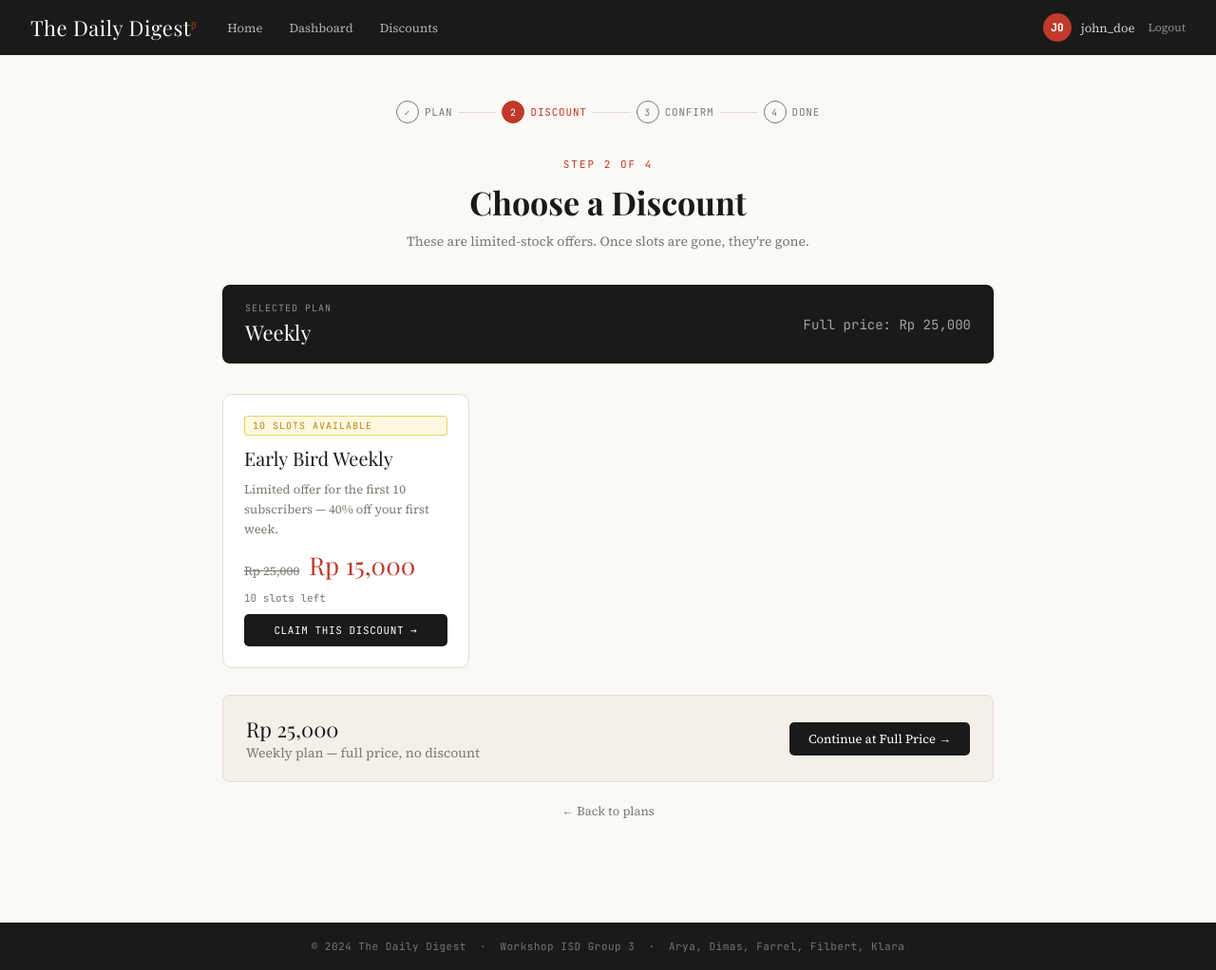
After one commit to farrelta/wrpl-project, a Flask app: page /subscribe/Weekly in a window 1280 px wide. The commit adds this page. Shown: the whole page at 95% size. Run offline with Flask 3, Linux system fonts and the light colour scheme; a user stored in the database is signed in; data comes from the database, SQL or seed files in the repository; both versions use the stored data as it was after the commit.

Commit message:
Payment Update

```diff
--- a/app.py
+++ b/app.py
@@ -93,6 +93,68 @@ def ensure_article_image_setup():
         if "image_url" not in column_names:
             conn.execute("ALTER TABLE articles ADD COLUMN image_url TEXT")
             conn.commit()
+
+
+def ensure_discount_tables():
+    with get_db_connection() as conn:
+        conn.executescript("""
+        CREATE TABLE IF NOT EXISTS discounts (
+            id INTEGER PRIMARY KEY AUTOINCREMENT,
+            name TEXT NOT NULL,
+            plan TEXT NOT NULL CHECK(plan IN ('Weekly','Monthly','Annual')),
+            original_price INTEGER NOT NULL,
+            discounted_price INTEGER NOT NULL,
+            stock INTEGER NOT NULL DEFAULT 0,
+            description TEXT,
+            created_at TEXT NOT NULL DEFAULT (datetime('now'))
+        );
+        CREATE TABLE IF NOT EXISTS discount_redemptions (
+            id INTEGER PRIMARY KEY AUTOINCREMENT,
+            user_id INTEGER NOT NULL,
+            discount_id INTEGER NOT NULL,
+            redeemed_at TEXT NOT NULL DEFAULT (datetime('now')),
+            FOREIGN KEY (user_id) REFERENCES users(id) ON DELETE CASCADE,
+            FOREIGN KEY (discount_id) REFERENCES discounts(id) ON DELETE CASCADE
+        );
+        CREATE TABLE IF NOT EXISTS subscriptions (
+            id INTEGER PRIMARY KEY AUTOINCREMENT,
+            user_id INTEGER NOT NULL UNIQUE,
+            plan TEXT NOT NULL,
+            discount_id INTEGER,
+            price_paid INTEGER NOT NULL,
+            started_at TEXT NOT NULL DEFAULT (datetime('now')),
+            FOREIGN KEY (user_id) REFERENCES users(id) ON DELETE CASCADE,
+            FOREIGN KEY (discount_id) REFERENCES discounts(id)
+        );
+        """)
+        conn.commit()
+
+
+def get_all_discounts():
+    with get_db_connection() as conn:
+        rows = conn.execute("SELECT * FROM discounts ORDER BY id").fetchall()
+    return [dict(r) for r in rows]
+
+
+def get_discount(discount_id):
+    with get_db_connection() as conn:
+        row = conn.execute("SELECT * FROM discounts WHERE id = ?", (discount_id,)).fetchone()
+    return dict(row) if row else None
+
+
+def get_discount_redemptions():
+    with get_db_connection() as conn:
+        rows = conn.execute("""
+            SELECT dr.id, dr.redeemed_at, u.username, d.name AS discount_name, d.plan
+            FROM discount_redemptions dr
+            JOIN users u ON u.id = dr.user_id
+            JOIN discounts d ON d.id = dr.discount_id
+            ORDER BY dr.id DESC
+        """).fetchall()
+    return [dict(r) for r in rows]
+
+
+PLAN_PRICES = {"Free": 0, "Weekly": 25000, "Monthly": 50000, "Annual": 450000}
 
 
 def get_user(user_id):
@@ -455,6 +517,186 @@ def pricing():
     return render_template("pricing.html", plans=plans, user=current_user())
 
 
+@app.route("/subscribe/<plan>")
+def subscribe_plan(plan):
+    """Step 2: user chose a plan, show available discounts for that plan."""
+    user = current_user()
+    if not user:
+        return redirect(url_for("login"))
+    if plan not in ("Weekly", "Monthly", "Annual"):
+        return redirect(url_for("pricing"))
+    discounts = get_all_discounts()
+    plan_discounts = [d for d in discounts if d["plan"] == plan]
+    plan_price = PLAN_PRICES[plan]
+    return render_template(
+        "subscribe_discounts.html",
+        plan=plan,
+        plan_price=plan_price,
+        discounts=plan_discounts,
+        user=user,
+    )
+
+
+@app.route("/subscribe/confirm", methods=["GET", "POST"])
+def subscribe_confirm():
+    """Step 3: confirm order (with or without discount)."""
+    user = current_user()
+    if not user:
+        return redirect(url_for("login"))
+    if request.method == "POST":
+        plan = request.form.get("plan")
+        discount_id = request.form.get("discount_id") or None
+    else:
+        plan = request.args.get("plan")
+        discount_id = request.args.get("discount_id") or None
+    if plan not in ("Weekly", "Monthly", "Annual"):
+        return redirect(url_for("pricing"))
+    discount = get_discount(int(discount_id)) if discount_id else None
+    plan_price = PLAN_PRICES[plan]
+    final_price = discount["discounted_price"] if discount else plan_price
+    return render_template(
+        "subscribe_confirm.html",
+        plan=plan,
+        plan_price=plan_price,
+        discount=discount,
+        final_price=final_price,
+        user=user,
+    )
+
+
+@app.route("/subscribe/checkout", methods=["POST"])
+def subscribe_checkout():
+    """Step 4: commit purchase to DB."""
+    user = current_user()
+    if not user:
+        return redirect(url_for("login"))
+    plan = request.form.get("plan")
+    discount_id = request.form.get("discount_id") or None
+    if plan not in ("Weekly", "Monthly", "Annual"):
+        return redirect(url_for("pricing"))
+    plan_price = PLAN_PRICES[plan]
+    final_price = plan_price
+    discount = None
+    error = None
+    if discount_id:
+        discount = get_discount(int(discount_id))
+        if not discount:
+            error = "Discount not found."
+        elif discount["stock"] <= 0:
+            error = "Sorry, this discount is sold out."
+        elif discount["plan"] != plan:
+            error = "Discount does not apply to this plan."
+    if error:
+        return render_template("subscribe_error.html", error=error, user=user)
+    if discount:
+        final_price = discount["discounted_price"]
+    with get_db_connection() as conn:
+        # Atomically decrement stock & insert redemption
+        if discount:
+            updated = conn.execute(
+                "UPDATE discounts SET stock = stock - 1 WHERE id = ? AND stock > 0",
+                (discount["id"],),
+            ).rowcount
+            if updated == 0:
+                conn.rollback()
+                return render_template(
+                    "subscribe_error.html",
+                    error="Discount just sold out. Please try another.",
+                    user=user,
+                )
+            conn.execute(
+                "INSERT INTO discount_redemptions (user_id, discount_id, redeemed_at) VALUES (?, ?, ?)",
+                (user["id"], discount["id"], datetime.now().strftime("%Y-%m-%d %H:%M:%S")),
+            )
+        conn.execute(
+            """INSERT INTO subscriptions (user_id, plan, discount_id, price_paid, started_at)
+               VALUES (?, ?, ?, ?, ?)
+               ON CONFLICT(user_id) DO UPDATE SET
+                 plan=excluded.plan,
+                 discount_id=excluded.discount_id,
+                 price_paid=excluded.price_paid,
+                 started_at=excluded.started_at""",
+            (user["id"], plan, discount["id"] if discount else None, final_price,
+             datetime.now().strftime("%Y-%m-%d %H:%M:%S")),
+        )
+        conn.execute("UPDATE users SET premium = 1 WHERE id = ?", (user["id"],))
+        conn.commit()
+    session["user_id"] = user["id"]  # refresh session
+    return redirect(url_for("subscribe_success", plan=plan))
+
+
+@app.route("/subscribe/success")
+def subscribe_success():
+    user = current_user()
+    plan = request.args.get("plan", "Premium")
+    return render_template("subscribe_success.html", plan=plan, user=user)
+
+
+# ── Admin: Discount CRUD ───────────────────────────────────────────────────────
+
+@app.route("/dashboard/discounts")
+def admin_discounts():
+    user = current_user()
+    if not user or not user.get("is_admin"):
+        return redirect(url_for("index"))
+    discounts = get_all_discounts()
+    redemptions = get_discount_redemptions()
+    return render_template(
+        "admin_discounts.html",
+        discounts=discounts,
+        redemptions=redemptions,
+        user=user,
+    )
+
+
+@app.route("/dashboard/discounts/new", methods=["POST"])
+def admin_discount_create():
+    user = current_user()
+    if not user or not user.get("is_admin"):
+        return redirect(url_for("index"))
+    name = request.form.get("name", "").strip()
+    plan = request.form.get("plan", "").strip()
+    original_price = int(request.form.get("original_price", 0))
+    discounted_price = int(request.form.get("discounted_price", 0))
+    stock = int(request.form.get("stock", 0))
+    description = request.form.get("description", "").strip()
+    with get_db_connection() as conn:
+        conn.execute(
+            """INSERT INTO discounts (name, plan, original_price, discounted_price, stock, description, created_at)
+               VALUES (?, ?, ?, ?, ?, ?, ?)""",
+            (name, plan, original_price, discounted_price, stock, description,
+             datetime.now().strftime("%Y-%m-%d %H:%M:%S")),
+        )
+        conn.commit()
+    return redirect(url_for("admin_discounts", msg="created"))
+
+
+@app.route("/dashboard/discounts/<int:discount_id>/restock", methods=["POST"])
+def admin_discount_restock(discount_id):
+    user = current_user()
+    if not user or not user.get("is_admin"):
+        return redirect(url_for("index"))
+    add_stock = int(request.form.get("add_stock", 0))
+    with get_db_connection() as conn:
+        conn.execute(
+            "UPDATE discounts SET stock = stock + ? WHERE id = ?",
+            (add_stock, discount_id),
+        )
+        conn.commit()
+    return redirect(url_for("admin_discounts", msg="restocked"))
+
+
+@app.route("/dashboard/discounts/<int:discount_id>/delete", methods=["POST"])
+def admin_discount_delete(discount_id):
+    user = current_user()
+    if not user or not user.get("is_admin"):
+        return redirect(url_for("index"))
+    with get_db_connection() as conn:
+        conn.execute("DELETE FROM discounts WHERE id = ?", (discount_id,))
+        conn.commit()
+    return redirect(url_for("admin_discounts", msg="deleted"))
+
+
 @app.route("/login", methods=["GET", "POST"])
 def login():
     error = None
@@ -669,6 +911,7 @@ init_db_if_needed()
 ensure_user_admin_setup()
 ensure_article_author_setup()
 ensure_article_image_setup()
+ensure_discount_tables()
 
 
 if __name__ == "__main__":
--- a/templates/base.html
+++ b/templates/base.html
@@ -39,6 +39,9 @@ nav{background:var(--nav);color:#fff;padding:0 32px;display:flex;align-items:cen
 .btn-outline.active{border-color:var(--accent);color:var(--accent);}
 /* FOOTER */
 footer{background:var(--nav);color:rgba(255,255,255,0.4);text-align:center;padding:18px;font-family:'JetBrains Mono',monospace;font-size:11px;margin-top:auto;letter-spacing:0.5px;}
+.nav-subscribe-btn{background:var(--accent)!important;color:#fff!important;border-radius:4px;padding:5px 13px!important;font-size:12px!important;font-family:'JetBrains Mono',monospace;letter-spacing:.4px;transition:opacity .15s!important;}
+.nav-subscribe-btn:hover{opacity:.85;background:var(--accent)!important;}
+.nav-premium-badge{font-family:'JetBrains Mono',monospace;font-size:11px;letter-spacing:.6px;color:#f0d060;padding:5px 10px;border:1px solid rgba(240,208,96,.35);border-radius:4px;white-space:nowrap;}
 </style>
 {% block extra_style %}{% endblock %}
 </head>
@@ -50,6 +53,14 @@ footer{background:var(--nav);color:rgba(255,255,255,0.4);text-align:center;paddi
       <a href="/">Home</a>
       {% if user and user.is_admin %}
         <a href="/dashboard">Dashboard</a>
+        <a href="/dashboard/discounts">Discounts</a>
+      {% endif %}
+      {% if user and not user.is_admin %}
+        {% if user.premium %}
+          <span class="nav-premium-badge">★ Premium Active</span>
+        {% else %}
+          <a href="/pricing" class="nav-subscribe-btn">Subscribe</a>
+        {% endif %}
       {% endif %}
     </div>
   </div>
--- a/templates/pricing.html
+++ b/templates/pricing.html
@@ -35,7 +35,10 @@
         <div class="plan-price">Rp {{ p.price }}</div>
         <div class="plan-period">{{ p.period }}</div>
         <p class="plan-desc">{{ p.description }}</p>
-        <button class="plan-cta" type="button">Select {{ p.name }}</button>
+        <a class="plan-cta {% if p.highlight %}featured-cta{% endif %}"
+           href="{% if p.name == 'Free' %}{{ url_for('index') }}{% else %}{{ url_for('subscribe_plan', plan=p.name) }}{% endif %}">
+          {{ 'Continue Free' if p.name == 'Free' else 'Select ' + p.name }}
+        </a>
       </div>
     {% endfor %}
   </div>
--- /dev/null
+++ b/templates/subscribe_discounts.html
@@ -0,0 +1,110 @@
+{% extends "base.html" %}
+{% block extra_style %}
+<style>
+.sub-wrap{max-width:860px;margin:48px auto;padding:0 24px 60px;}
+.sub-head{text-align:center;margin-bottom:36px;}
+.sub-kicker{font-family:'JetBrains Mono',monospace;font-size:11px;letter-spacing:2px;text-transform:uppercase;color:var(--accent);margin-bottom:10px;}
+.sub-title{font-family:'Playfair Display',serif;font-size:34px;margin-bottom:8px;}
+.sub-sub{color:var(--muted);font-size:14px;}
+.step-bar{display:flex;align-items:center;justify-content:center;gap:0;margin-bottom:36px;}
+.step{display:flex;align-items:center;gap:6px;font-family:'JetBrains Mono',monospace;font-size:11px;text-transform:uppercase;letter-spacing:.8px;color:var(--muted);}
+.step.active{color:var(--accent);}
+.step-num{width:24px;height:24px;border-radius:50%;border:1px solid currentColor;display:flex;align-items:center;justify-content:center;font-size:10px;}
+.step.active .step-num{background:var(--accent);color:#fff;border-color:var(--accent);}
+.step-sep{width:40px;height:1px;background:var(--border);margin:0 6px;}
+.plan-banner{background:var(--ink);color:#fff;border-radius:8px;padding:18px 24px;display:flex;align-items:center;justify-content:space-between;margin-bottom:32px;}
+.plan-banner-name{font-family:'Playfair Display',serif;font-size:22px;}
+.plan-banner-price{font-family:'JetBrains Mono',monospace;font-size:14px;color:rgba(255,255,255,.6);}
+.discount-grid{display:grid;grid-template-columns:repeat(auto-fill,minmax(260px,1fr));gap:16px;margin-bottom:28px;}
+.disc-card{background:var(--card);border:1px solid var(--border);border-radius:10px;padding:22px;display:flex;flex-direction:column;gap:10px;transition:border-color .15s;}
+.disc-card:hover{border-color:var(--accent);}
+.disc-card.sold-out{opacity:.55;pointer-events:none;}
+.disc-badge{display:inline-block;font-family:'JetBrains Mono',monospace;font-size:10px;text-transform:uppercase;letter-spacing:1px;padding:3px 8px;border-radius:3px;background:#fff8e1;color:var(--premium);border:1px solid #f0d060;}
+.disc-badge.out{background:#fce8e8;color:#b33;border-color:#f0b0b0;}
+.disc-name{font-family:'Playfair Display',serif;font-size:20px;}
+.disc-desc{font-size:13px;color:var(--muted);line-height:1.6;}
+.disc-prices{display:flex;align-items:baseline;gap:10px;}
+.disc-old{font-size:13px;color:var(--muted);text-decoration:line-through;}
+.disc-new{font-family:'Playfair Display',serif;font-size:26px;color:var(--accent);}
+.disc-stock{font-family:'JetBrains Mono',monospace;font-size:11px;color:var(--muted);}
+.disc-stock.low{color:#c0392b;}
+.disc-cta{margin-top:auto;display:block;text-align:center;padding:10px;background:var(--ink);color:#fff;border-radius:5px;font-family:'JetBrains Mono',monospace;font-size:11px;letter-spacing:.6px;text-transform:uppercase;cursor:pointer;transition:background .15s;}
+.disc-cta:hover{background:var(--accent);}
+.no-disc{background:var(--cream);border:1px solid var(--border);border-radius:8px;padding:20px 24px;display:flex;align-items:center;justify-content:space-between;}
+.no-disc-text{font-size:14px;color:var(--muted);}
+.no-disc-price{font-family:'Playfair Display',serif;font-size:22px;}
+.no-disc a{display:inline-block;padding:9px 20px;background:var(--ink);color:#fff;border-radius:5px;font-size:13px;transition:background .15s;}
+.no-disc a:hover{background:var(--accent);}
+</style>
+{% endblock %}
+{% block content %}
+<div class="sub-wrap">
+  <div class="step-bar">
+    <div class="step"><div class="step-num">✓</div> Plan</div>
+    <div class="step-sep"></div>
+    <div class="step active"><div class="step-num">2</div> Discount</div>
+    <div class="step-sep"></div>
+    <div class="step"><div class="step-num">3</div> Confirm</div>
+    <div class="step-sep"></div>
+    <div class="step"><div class="step-num">4</div> Done</div>
+  </div>
+  <div class="sub-head">
+    <div class="sub-kicker">Step 2 of 4</div>
+    <h1 class="sub-title">Choose a Discount</h1>
+    <p class="sub-sub">These are limited-stock offers. Once slots are gone, they're gone.</p>
+  </div>
+
+  <div class="plan-banner">
+    <div>
+      <div style="font-family:'JetBrains Mono',monospace;font-size:10px;text-transform:uppercase;letter-spacing:1px;color:rgba(255,255,255,.5);margin-bottom:4px;">Selected Plan</div>
+      <div class="plan-banner-name">{{ plan }}</div>
+    </div>
+    <div class="plan-banner-price">Full price: Rp {{ "{:,}".format(plan_price) }}</div>
+  </div>
+
+  {% if discounts %}
+    <div class="discount-grid">
+      {% for d in discounts %}
+        <div class="disc-card {% if d.stock == 0 %}sold-out{% endif %}">
+          {% if d.stock == 0 %}
+            <span class="disc-badge out">Sold Out</span>
+          {% elif d.stock <= 3 %}
+            <span class="disc-badge">Only {{ d.stock }} left!</span>
+          {% else %}
+            <span class="disc-badge">{{ d.stock }} slots available</span>
+          {% endif %}
+          <div class="disc-name">{{ d.name }}</div>
+          <div class="disc-desc">{{ d.description }}</div>
+          <div class="disc-prices">
+            <span class="disc-old">Rp {{ "{:,}".format(d.original_price) }}</span>
+            <span class="disc-new">Rp {{ "{:,}".format(d.discounted_price) }}</span>
+          </div>
+          <div class="disc-stock {% if d.stock <= 3 %}low{% endif %}">
+            {{ d.stock }} slot{{ 's' if d.stock != 1 else '' }} left
+          </div>
+          {% if d.stock > 0 %}
+            <a class="disc-cta" href="{{ url_for('subscribe_confirm') }}?plan={{ plan }}&discount_id={{ d.id }}">
+              Claim This Discount →
+            </a>
+          {% else %}
+            <div class="disc-cta" style="background:var(--muted);cursor:default;">Sold Out</div>
+          {% endif %}
+        </div>
+      {% endfor %}
+    </div>
+  {% else %}
+    <p style="color:var(--muted);font-size:14px;margin-bottom:24px;">No discounts available for this plan right now.</p>
+  {% endif %}
+
+  <div class="no-disc">
+    <div>
+      <div class="no-disc-price">Rp {{ "{:,}".format(plan_price) }}</div>
+      <div class="no-disc-text">{{ plan }} plan — full price, no discount</div>
+    </div>
+    <a href="{{ url_for('subscribe_confirm') }}?plan={{ plan }}">Continue at Full Price →</a>
+  </div>
+  <div style="text-align:center;margin-top:18px;">
+    <a href="{{ url_for('pricing') }}" style="font-size:13px;color:var(--muted);">← Back to plans</a>
+  </div>
+</div>
+{% endblock %}
```
Also changed, not shown: templates/admin_discounts.html (added, +160 -0 lines), templates/subscribe_confirm.html (added, +77 -0 lines), templates/subscribe_error.html (added, +11 -0 lines), templates/subscribe_success.html (added, +22 -0 lines), newsapp.db.
